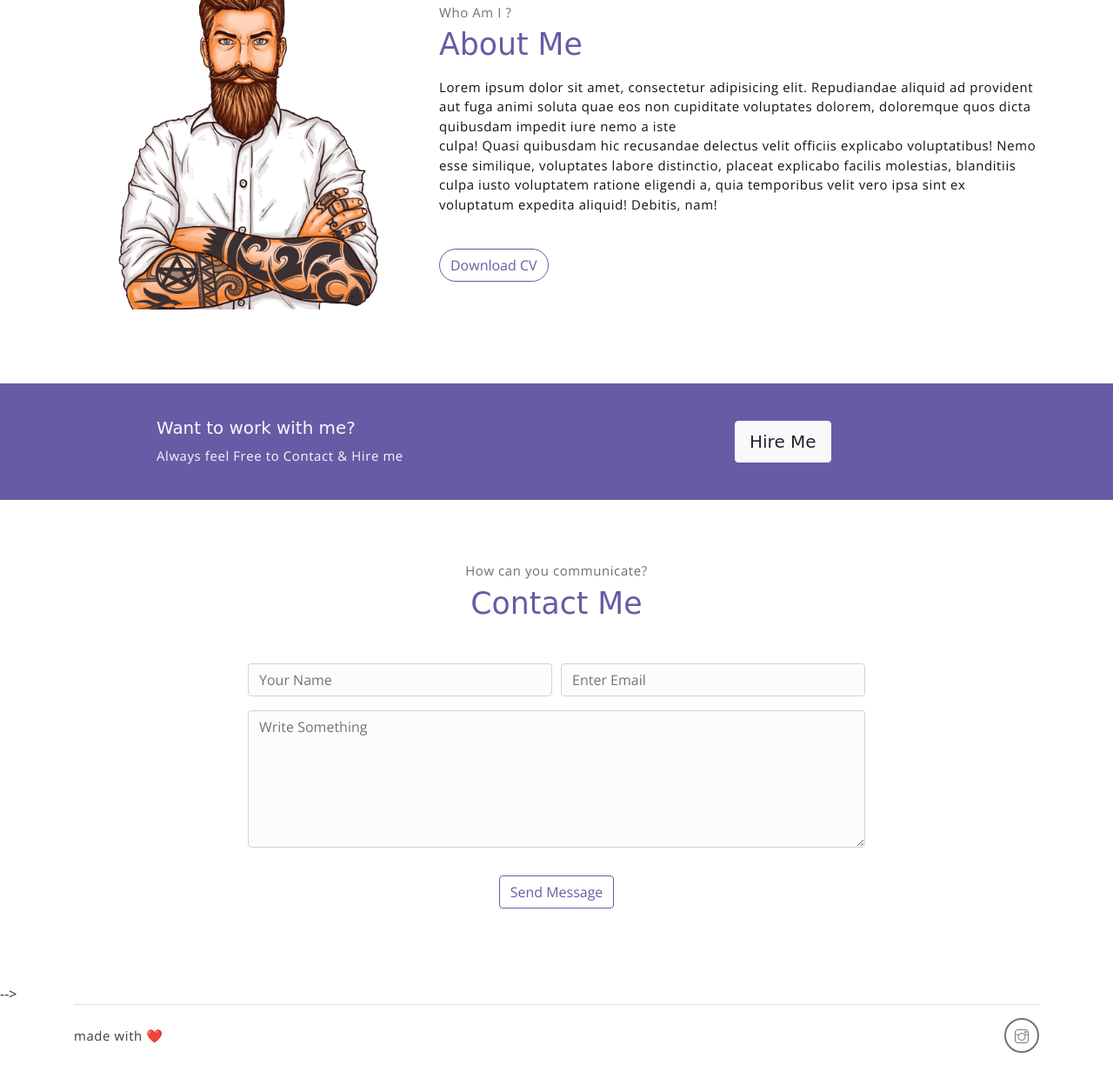
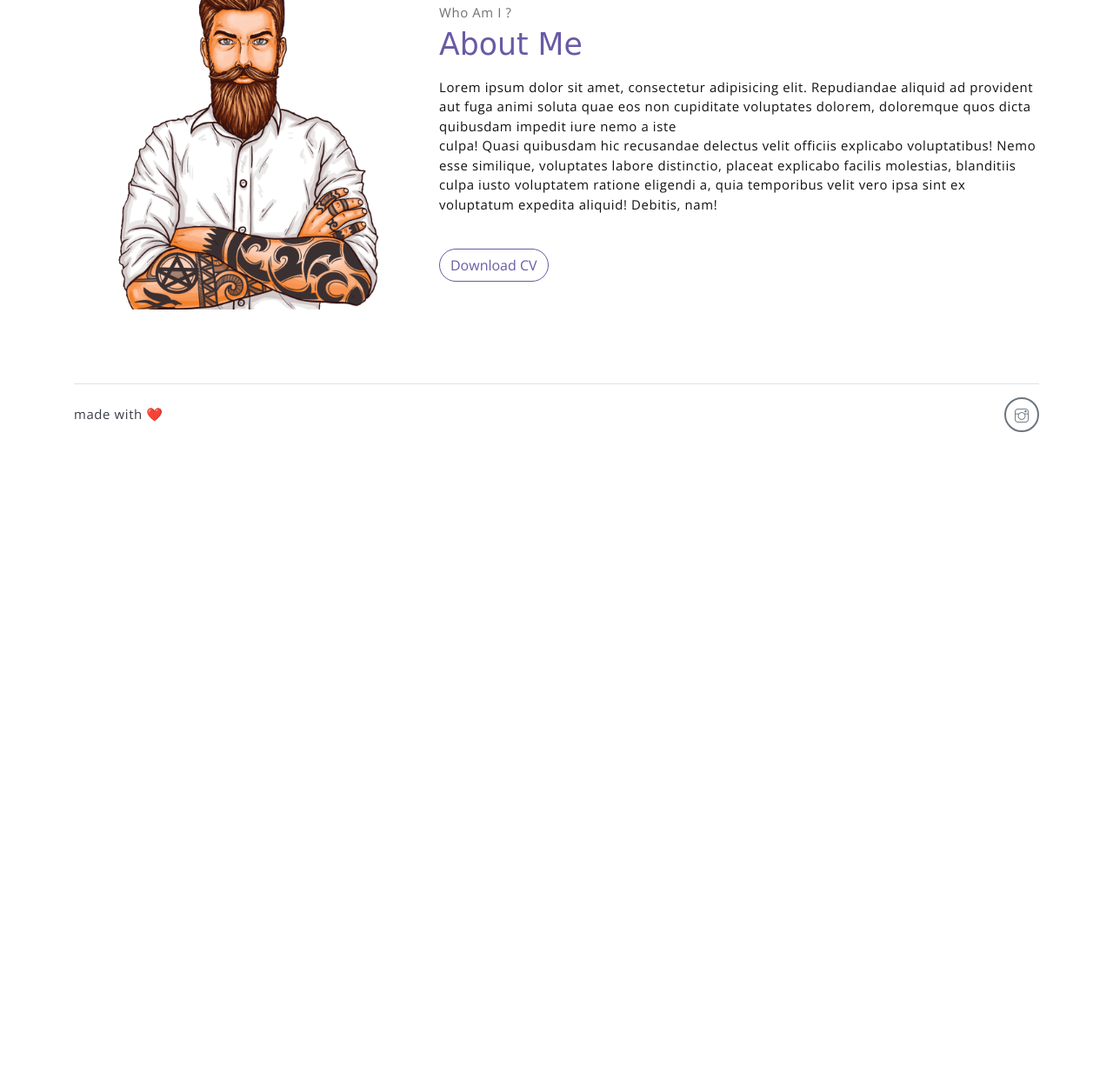
Before and after one commit to samjaabo/portfolio, a plain HTML site: page index.html in a window 1280 px wide. Shown: the part 844-2069 px from the top of the page at 87% size. After the commit the page ends 1355 px from the top, so only its background shows below. Drawn offline with nearby package versions, Linux system fonts and the light colour scheme; a web font is replaced by a local one.

Commit message:
Update index.html

```diff
--- a/index.html
+++ b/index.html
@@ -16,35 +16,7 @@
     <!-- Page Navbar -->
     <nav class="custom-navbar" data-spy="affix" data-offset-top="20">
         <div class="container">
-            <a class="logo" href="#">Meyawo</a>
-            <ul class="nav">
-                <li class="item">
-                    <a class="link" href="#home">Home</a>
-                </li>
-                <li class="item">
-                    <a class="link" href="#about">About</a>
-                </li>
-                <li class="item">
-                    <a class="link" href="#portfolio">Portfolio</a>
-                </li>
-                <li class="item">
-                    <a class="link" href="#testmonial">Testmonial</a>
-                </li>
-                <li class="item">
-                    <a class="link" href="#blog">Blog</a>
-                </li>
-                <li class="item">
-                    <a class="link" href="#contact">Contact</a>
-                </li>
-                <li class="item ml-md-3">
-                    <a href="components.html" class="btn btn-primary">Components</a>
-                </li>
-            </ul>
-            <a href="javascript:void(0)" id="nav-toggle" class="hamburger hamburger--elastic">
-                <div class="hamburger-box">
-                  <div class="hamburger-inner"></div>
-                </div>
-            </a>
+            <a class="logo" href="#">Azul ⵣ</a>
         </div>
     </nav><!-- End of Page Navbar -->
 
@@ -84,52 +56,6 @@
         </div><!-- end of container -->
     </section> <!-- end of about section -->
 
-
-
-<!--
-     <!-- section -->
-    <section class="section-sm bg-primary">
-        <!-- container -->
-        <div class="container text-center text-sm-left">
-            <!-- row -->
-            <div class="row align-items-center">
-                <div class="col-sm offset-md-1 mb-4 mb-md-0">
-                    <h6 class="title text-light">Want to work with me?</h6>
-                    <p class="m-0 text-light">Always feel Free to Contact & Hire me</p>
-                </div>
-                <div class="col-sm offset-sm-2 offset-md-3">
-                    <button class="btn btn-lg my-font btn-light rounded">Hire Me</button>
-                </div>
-            </div> <!-- end of row -->
-        </div> <!-- end of container -->
-    </section> <!-- end of section -->
-
-
-    <!-- contact section -->
-    <section class="section" id="contact">
-        <div class="container text-center">
-            <p class="section-subtitle">How can you communicate?</p>
-            <h6 class="section-title mb-5">Contact Me</h6>
-            <!-- contact form -->
-            <form action="" class="contact-form col-md-10 col-lg-8 m-auto">
-                <div class="form-row">
-                    <div class="form-group col-sm-6">
-                        <input type="text" size="50" class="form-control" placeholder="Your Name" required>
-                    </div>
-                    <div class="form-group col-sm-6">
-                        <input type="email" class="form-control" placeholder="Enter Email"requried>
-                    </div>
-                    <div class="form-group col-sm-12">
-                        <textarea name="comment" id="comment" rows="6"   class="form-control" placeholder="Write Something"></textarea>
-                    </div>
-                    <div class="form-group col-sm-12 mt-3">
-                        <input type="submit" value="Send Message" class="btn btn-outline-primary rounded">
-                    </div>
-                </div>
-            </form><!-- end of contact form -->
-        </div><!-- end of container -->
-    </section><!-- end of contact section -->
--->
     <!-- footer -->
     <div class="container">
         <footer class="footer">
```
